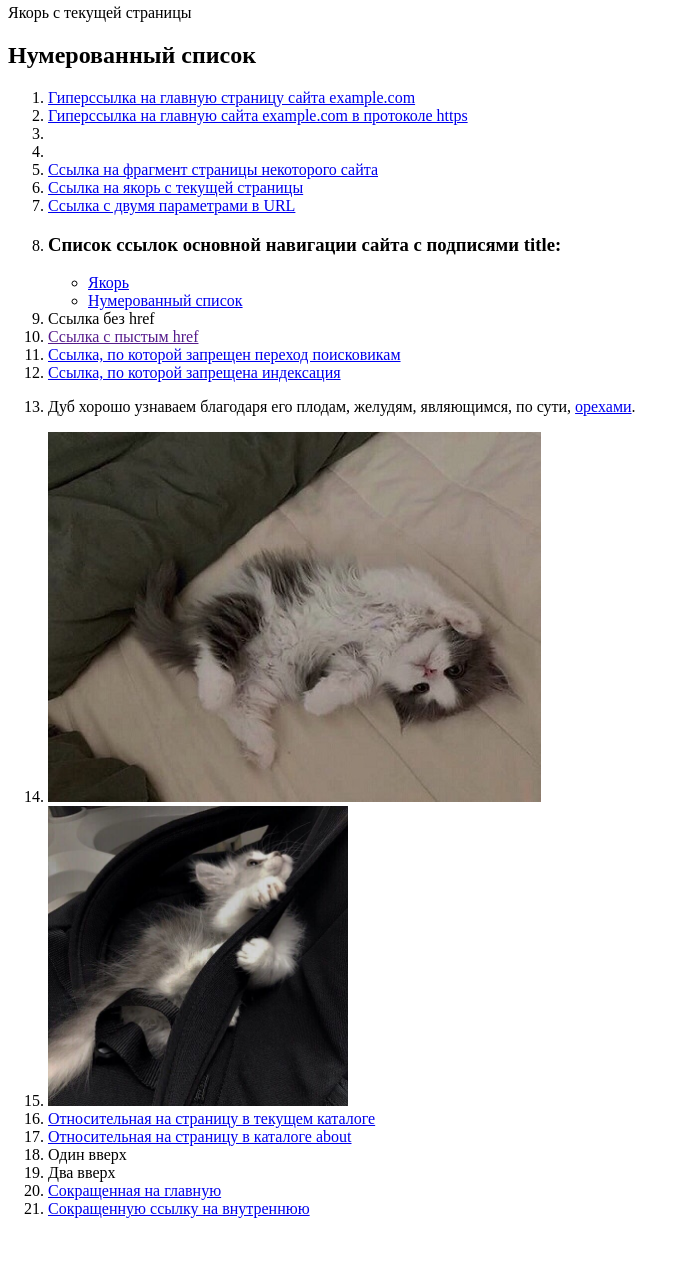
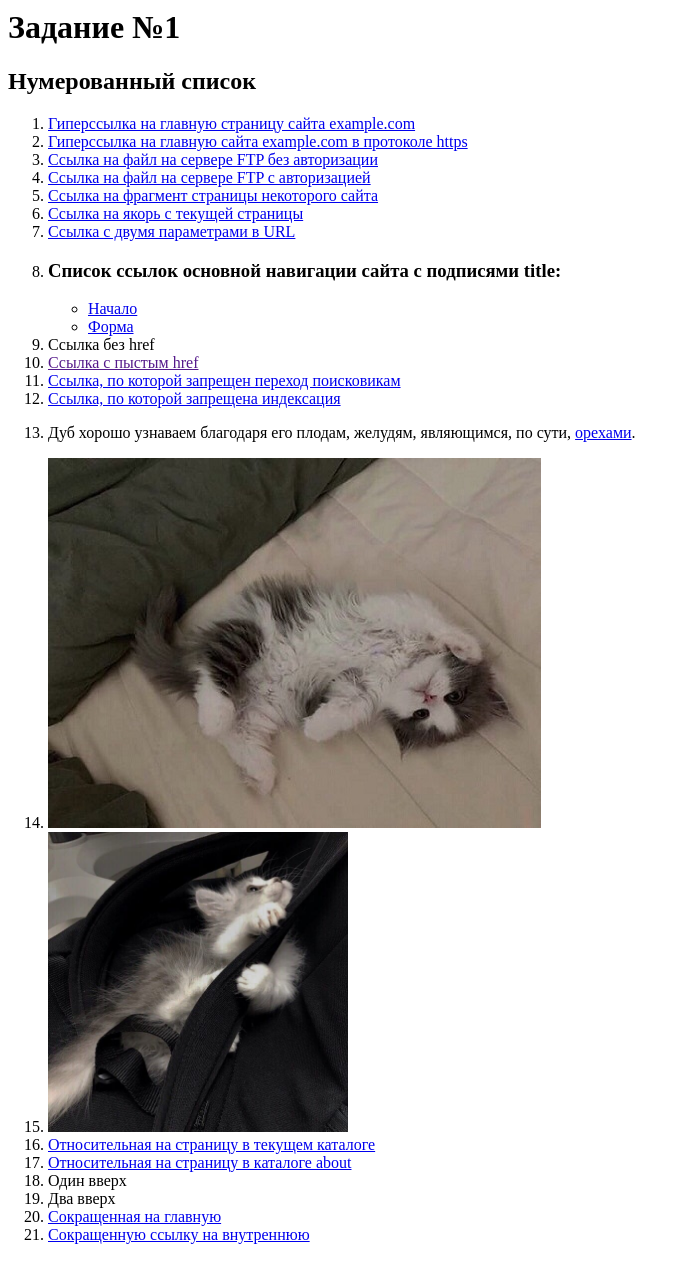
Before and after one commit to werukiee/web1, a plain HTML site: page index.html in a window 1280 px wide. Shown: the part 12-1283 px from the top of the page, without its empty margins (0-690 px from the left). Drawn offline with Linux system fonts and the light colour scheme.

Commit message:
fix problem 2

```diff
--- a/index.html
+++ b/index.html
@@ -5,16 +5,15 @@
     <title>Anastasia Nesnova</title>
 </head>
 <body>
-  <p id="321"></p>
-  <p id="yakor">Якорь с текущей страницы</p>
+  <h1 id="yakor">Задание №1</h1>
 
     <h2>Нумерованный список</h2>
     <p id="num"></p>
     <ol>
       <li><a href="http://example.com">Гиперссылка на главную страницу сайта example.com</a></li>
       <li><a href="https://example.com">Гиперссылка на главную сайта example.com в протоколе https</a></li>
-      <li><a href="ftp://youtube.com/veb/2.txt"></a></li>
-      <li><a href="ftp://test:password@sisadmin.ru/veb/1.txt"></a></li>
+      <li><a href="ftp://youtube.com/veb/2.txt">Ссылка на файл на сервере FTP без авторизации</a></li>
+      <li><a href="ftp://test:password@sisadmin.ru/veb/1.txt">Ссылка на файл на сервере FTP с авторизацией</a></li>
       <li><a href="http://example.com#about">Ссылка на фрагмент страницы некоторого сайта</a></li>
       <li><a href="#yakor">Ссылка на якорь с текущей страницы</a></li>
       <li><a href="http://example.com/?color=black&size=m">Ссылка с двумя параметрами в URL</a></li>
@@ -22,8 +21,8 @@
       <li><h3>Список ссылок основной навигации сайта с подписями title:</h3>
     <nav>
       <ul>
-        <li><a href="#321" title="Вверхняя часть страницы">Якорь</a></li>
-        <li><a href="#num" title="Нумерованный список">Нумерованный список</a></li>
+        <li><a href="#321">Начало</a></li>
+        <li><a href="#forma">Форма</a></li>
       </ul>
     </nav>
   </li>
@@ -36,11 +35,12 @@
       Дуб хорошо узнаваем благодаря его плодам, желудям, являющимся, по сути, <a href="https://ru.wikipedia.org/wiki/Орех">орехами</a>.
     </p>
   </li>
-  <li><a href="http://example.com"><img src="_B5AIfxI3RU.jpg" alt="Ссылка картинка"></a>
-  <li><img src="8K6lWemWhiY.jpg" width="300" height="300" usemap="#Navigation" alt="Ссылка с кругом и прямоугольником"></li>
+  <li><a href="http://example.com"><img src="1.jpg" alt="Ссылка картинка"></a>
+  <li>
+    <img src="2.jpg" width="300" height="300" usemap="#Navigation" alt="Ссылка с кругом и прямоугольником">
     <map name="Navigation">
-      <area shape="circle" coords="200,75,50" href="inform.html" >
-      <area shape="rect" coords="25,25,125,125" href="activity.html">
+      <area shape="circle" coords="200,75,50" href="https://github.com" >
+      <area shape="rect" coords="25,25,125,125" href="http://htmlbook.ru">
     </map>
   </li>
   <li><a href="index.html">Относительная на страницу в текущем каталоге</a></li>
@@ -51,7 +51,7 @@
   <li><a href=”/about”>Сокращенную ссылку на внутреннюю</a> </li>
   </ol>
   <br>
-  <h1>Пример формы HTML</h1>
+  <h1 id="forma">Пример формы HTML</h1>
 
     <form action="/" method="POST">
 
```
Also changed, not shown: 1.jpg (renamed from _B5AIfxI3RU.jpg), 1.txt (deleted), 2.jpg (renamed from 8K6lWemWhiY.jpg).
